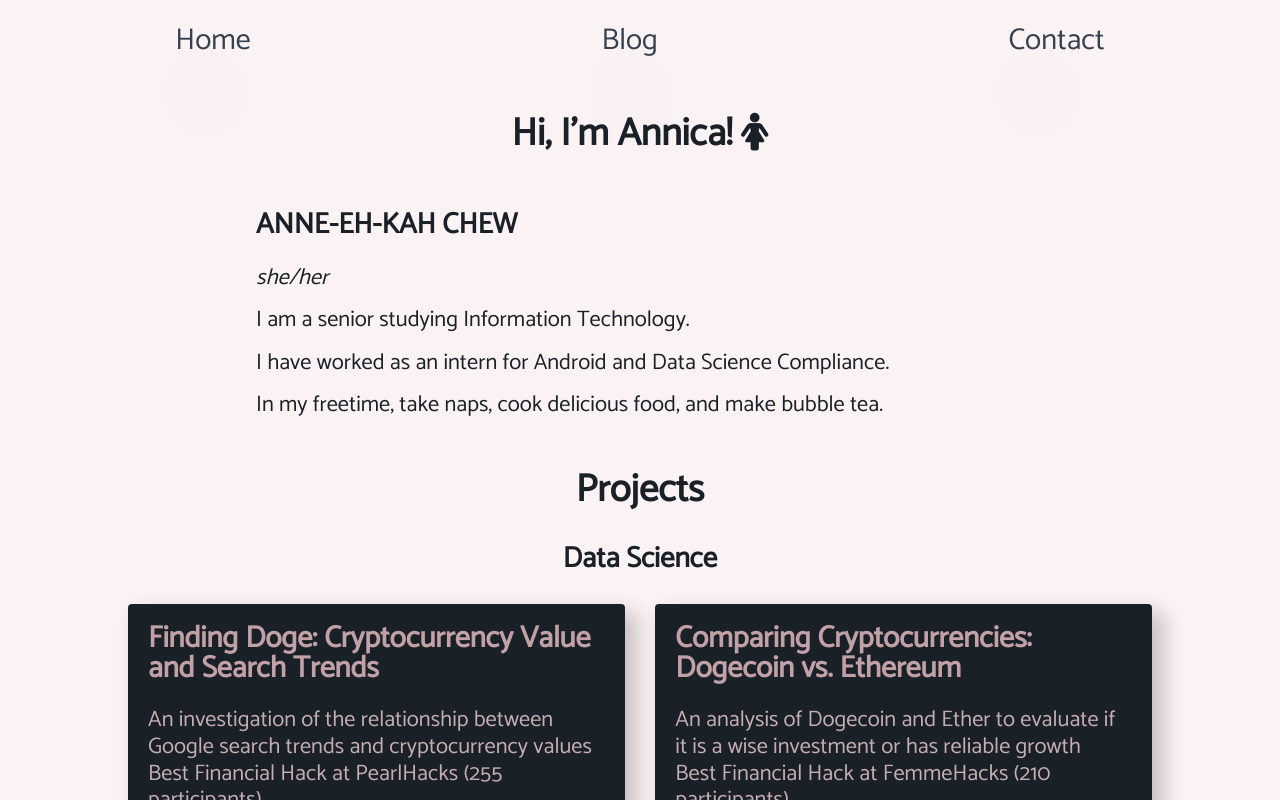
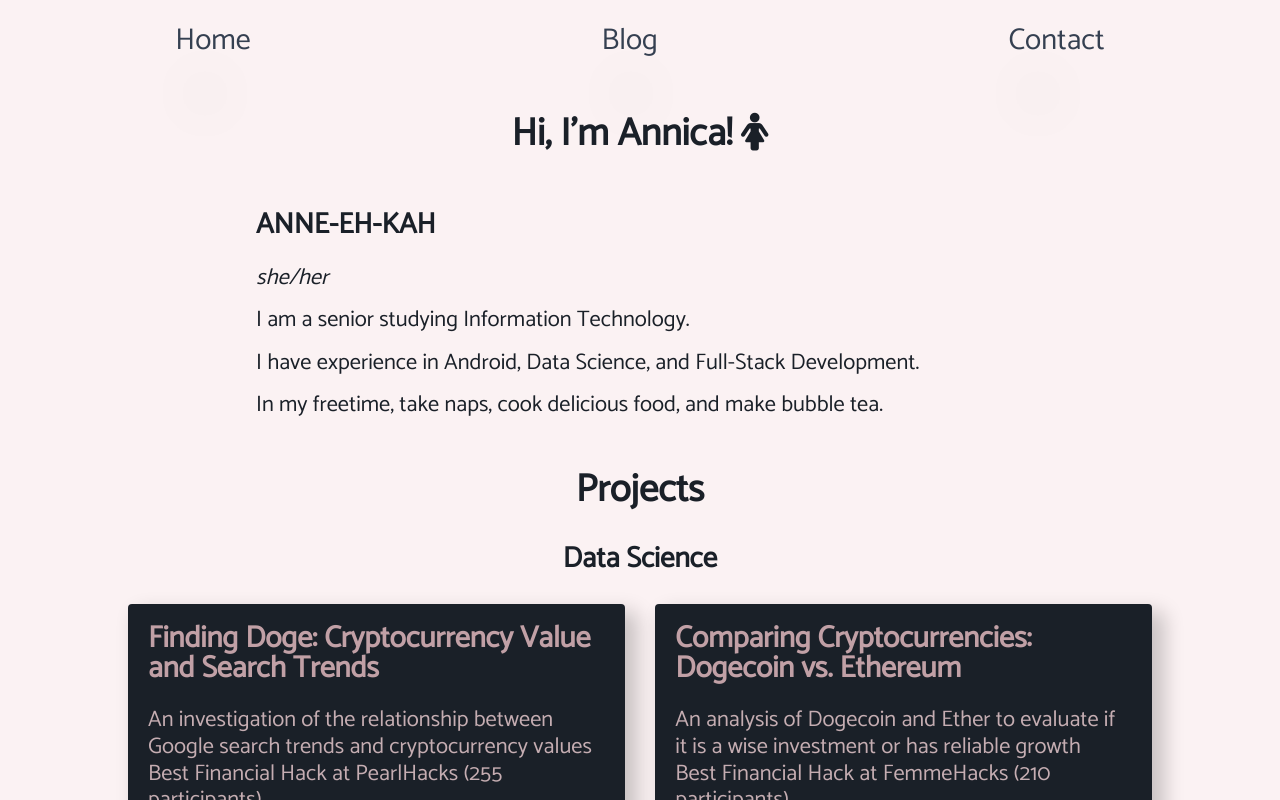
Before and after one commit to chiuannica/banannica, a Vue app: page /#/ in a window 1280 px wide. Shown: the top 800 px of the page. Built offline with nearby package versions, Linux system fonts and the light colour scheme.

Commit message:
Update About.vue

```diff
--- a/src/components/About.vue
+++ b/src/components/About.vue
@@ -22,11 +22,11 @@ export default {
       title: 'Hi, I\'m Annica!',
       myPicture: require('@/assets/me.jpg'),
       aboutIcon: 'fa fa-female',
-      info: 'ANNE-EH-KAH CHEW',
+      info: 'ANNE-EH-KAH',
       pronouns: 'she/her',
       texts: [
         { p: 'I am a senior studying Information Technology.' },
-        { p: 'I have worked as an intern for Android and Data Science Compliance.' },
+        { p: 'I have experience in Android, Data Science, and Full-Stack Development.' },
         { p: 'In my freetime, take naps, cook delicious food, and make bubble tea.' }
       ]
     }
```
